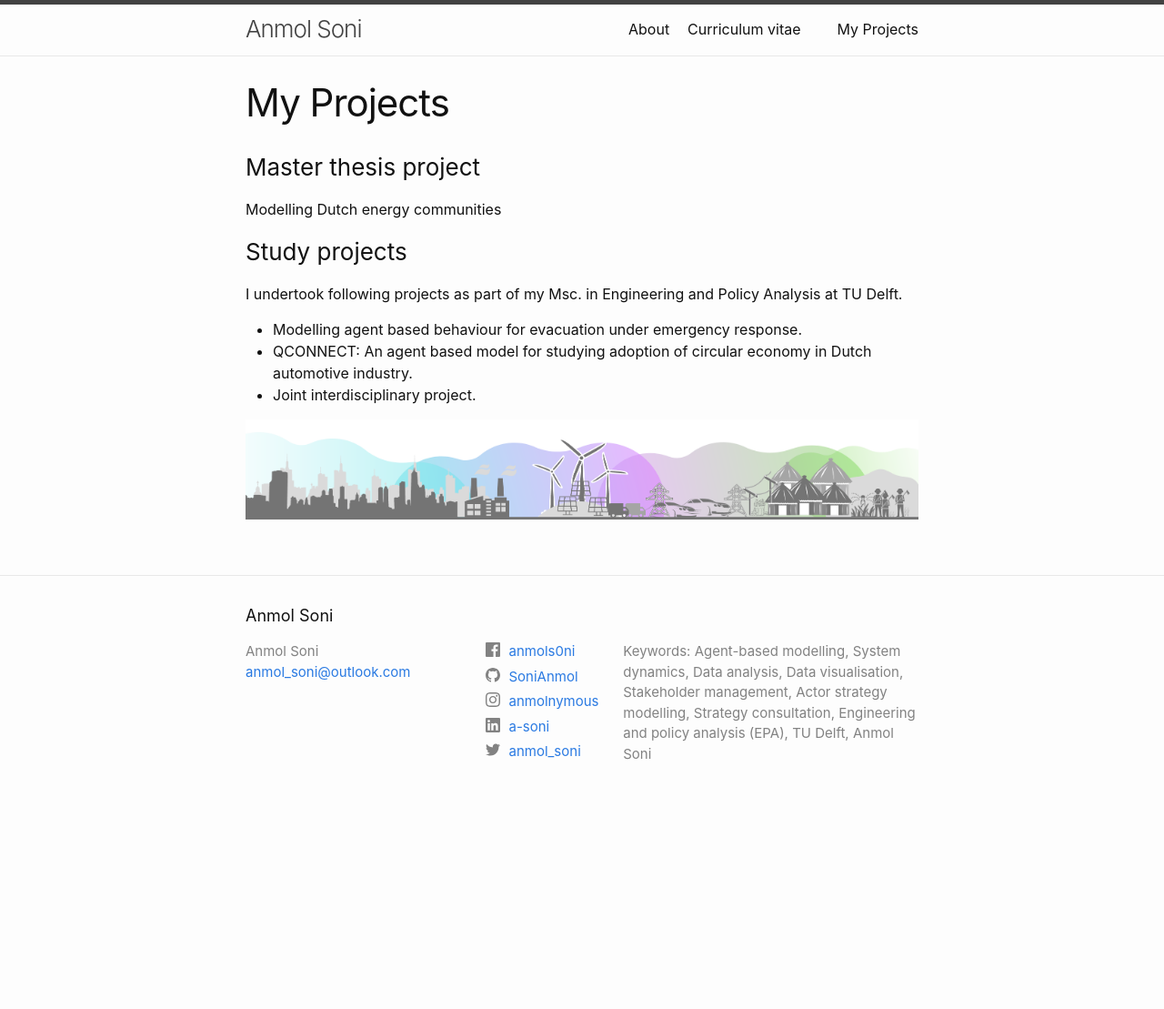
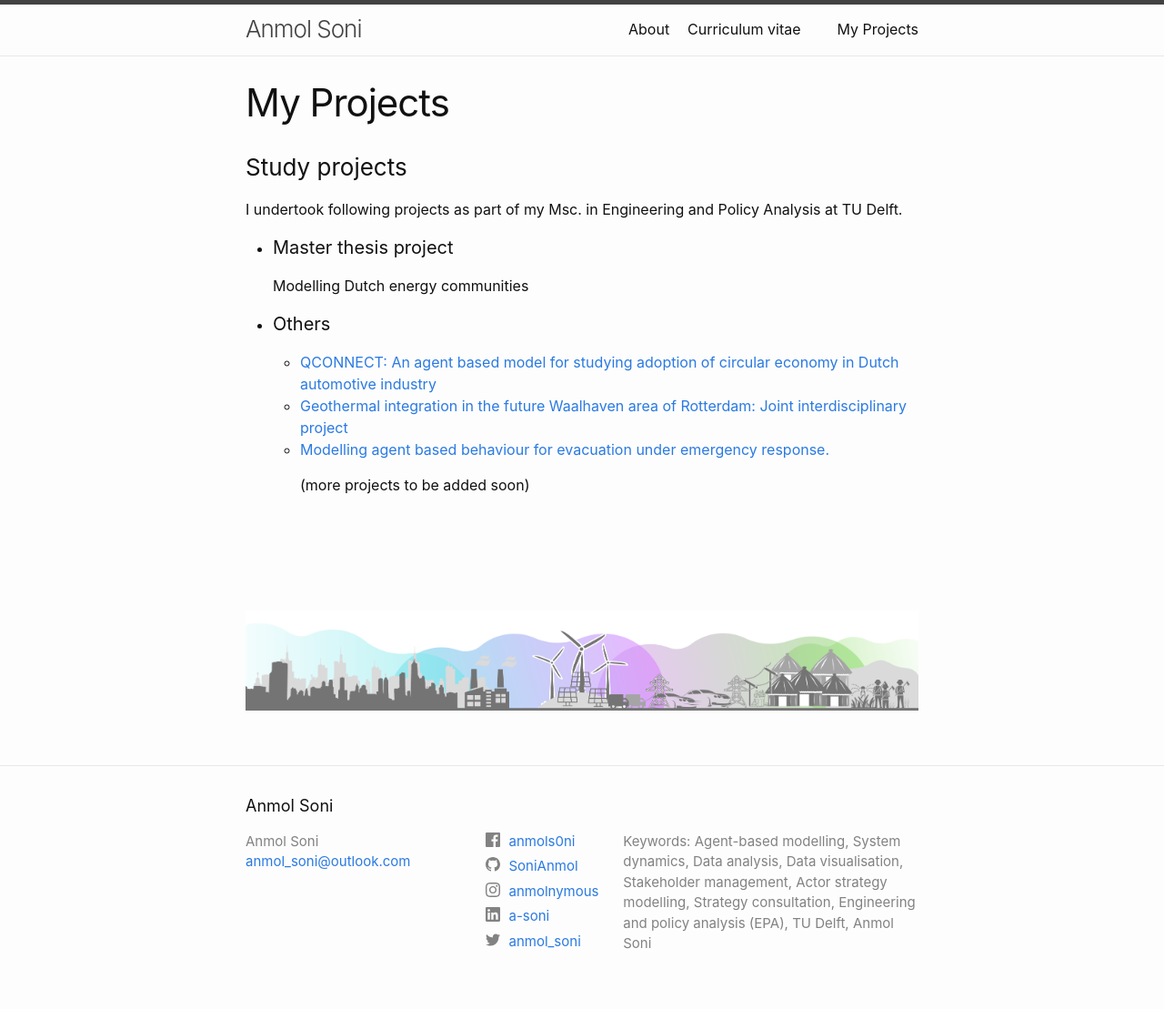
Before and after one commit to SoniAnmol/SoniAnmol.github.io, a Jekyll site: the page built from _pages/my_projects.md, in a window 1280 px wide. Shown: the whole page at 91% size. Built offline with Jekyll 4.4.1, drawn with Linux system fonts in a browser that asks for light colours; before the commit the page ends 900 px from its top, so only the background shows below that.

Commit message:
updated project links

```diff
--- a/_pages/my_projects.md
+++ b/_pages/my_projects.md
@@ -4,14 +4,26 @@ title: My Projects
 permalink: /my_projects/
 ---
 {% seo %}
-### Master thesis project
-
-Modelling Dutch energy communities
 
 ### Study projects
+
 I undertook following projects as part of my Msc. in Engineering and Policy Analysis at TU Delft.
-* Modelling agent based behaviour for evacuation under emergency response.
-* QCONNECT: An agent based model for studying adoption of circular economy in Dutch automotive industry.
-* Joint interdisciplinary project.
+
+* #### Master thesis project
+
+  Modelling Dutch energy communities
+
+* #### Others
+
+  * [QCONNECT: An agent based model for studying adoption of circular economy in Dutch automotive industry](https://github.com/max-reddel/QONNECT)
+  * [Geothermal integration in the future Waalhaven area of Rotterdam: Joint interdisciplinary project](https://drive.google.com/uc?export=view&id=129mb_gFJ-hzAdi-LygNL6DOWviL4eE31)
+  * [Modelling agent based behaviour for evacuation under emergency response.](https://github.com/EliasBach/ABM_Project_Q1)
+
+    (more projects to be added soon)
+
+<br>
+<br>
+<br>
+<br>
 
 <img style="width:100%;" id="image" src="../gallery/banner_bottom_2.png">
```
